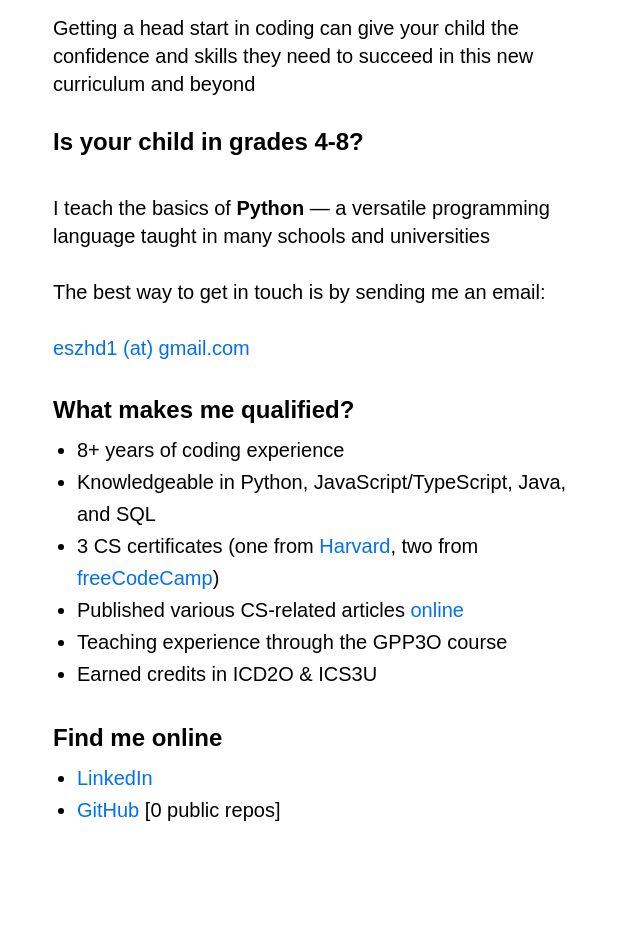
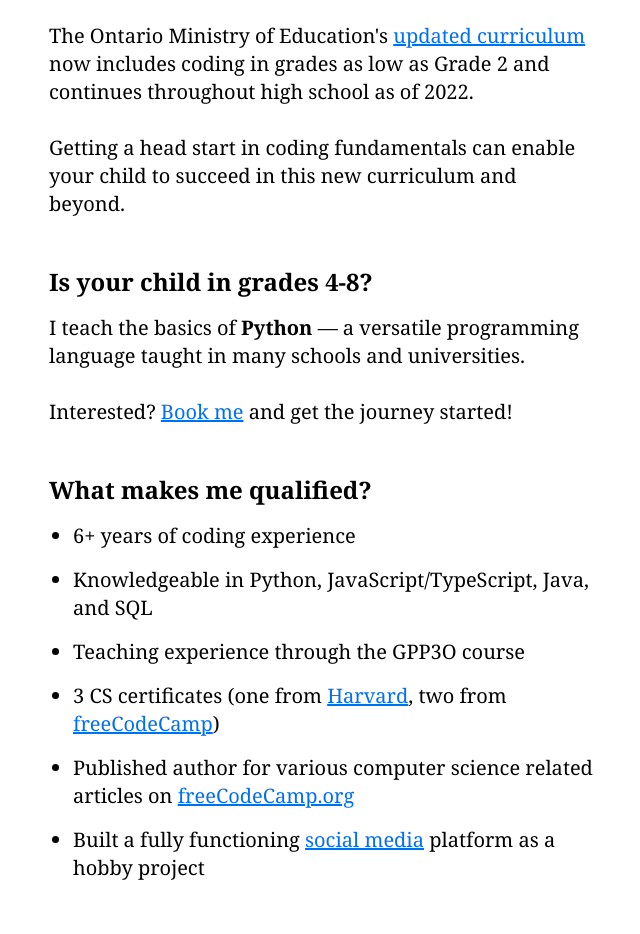
Before and after one commit to eesazahed/sensenow, a Next.js app: page / in a window 1280 px wide. Shown: the part 466-1400 px from the top of the page, without its empty margins (319-959 px from the left). Built offline with nearby package versions, Linux system fonts and the light colour scheme; no server answers.

Commit message:
sensenow

```diff
--- a/pages/index.tsx
+++ b/pages/index.tsx
@@ -14,64 +14,78 @@ const Home: NextPage = () => {
   return (
     <div className="mx-8">
       <Head>
-        <title>Learn with Eesa</title>
+        <title>SenseNow Academy</title>
         <link
+          className="mb-4"
           rel="shortcut icon"
-          href="https://avatars.githubusercontent.com/u/97064249?v=4"
+          href="/assets/images/logo.png"
           type="image/x-icon"
         />
       </Head>
-      <main className="px-8 md:w-1/2 mx-auto my-48 md:text-xl">
-        <h1 className="my-8 text-4xl md:text-7xl font-bold bg-gradient-to-r from-[#b800ff] to-[#d4fc00] bg-clip-text text-transparent">
+      <main className="px-8 md:w-1/2 mx-auto md:text-xl">
+        <div className="px-8 mx-auto md:w-1/2 my-16">
+          <img src="/assets/images/logo.png" className="w-full" />
+        </div>
+
+        {/* <h1 className="text-center my-8 text-4xl md:text-7xl font-bold bg-gradient-to-r from-[#b800ff] to-[#d4fc00] bg-clip-text text-transparent py-4">
           Coding is important
-        </h1>
-        <div className="m-1">
-          <section className="mb-8">
+        </h1> */}
+
+        <div className="pb-24">
+          <section className="mb-12">
+            <h2 className="md:text-left text-center font-bold text-6xl mb-8">
+              Coding is important.
+            </h2>
             <p>
-              The{" "}
+              The Ontario Ministry of Education's{" "}
               <a
-                href="https://www.dcp.edu.gov.on.ca/en/curriculum/science-technology"
+                href="https://www.dcp.edu.gov.on.ca/en/curriculum/science-technology/context/strands#strand-a"
                 target="_blank"
                 rel="noreferrer"
               >
-                Ontario Ministry of Education
+                updated curriculum
               </a>{" "}
-              now includes coding in younger grades to help kids build important
-              problem-solving and tech skills as of 2022
+              now includes coding in grades as low as Grade 2 and continues
+              throughout high school as of 2022.
             </p>
             <br />
             <p>
-              Getting a head start in coding can give your child the confidence
-              and skills they need to succeed in this new curriculum and beyond
+              Getting a head start in coding fundamentals can enable your child
+              to succeed in this new curriculum and beyond.
             </p>
-            <br />
-            <p className="font-bold text-2xl mb-2">
+          </section>
+
+          <section className="mb-12">
+            <h2 className="font-bold text-2xl mb-4">
               Is your child in grades 4-8?
+            </h2>
+            <p>
+              I teach the basics of <b>Python</b> — a versatile programming
+              language taught in many schools and universities.
             </p>
             <br />
             <p>
-              I teach the basics of <b>Python</b> — a versatile programming
-              language taught in many schools and universities
-            </p>
-            <br />
-            <p>The best way to get in touch is by sending me an email:</p>
-            <br />
-            <p>
-              <a>eszhd1 (at) gmail.com</a>
+              Interested?{" "}
+              <a href="https://example.com" target="_blank" rel="noreferrer">
+                Book me
+              </a>{" "}
+              and get the journey started!
             </p>
           </section>
 
-          <section className="mb-8">
-            <h2 className="font-bold text-2xl mb-2">
+          <section className="mb-12">
+            <h2 className="font-bold text-2xl mb-4">
               What makes me qualified?
             </h2>
-            <ul className="list-disc ml-6 leading-8">
-              <li>8+ years of coding experience</li>
-              <li>
+            <ul className="list-disc ml-6">
+              <li className="mb-4">6+ years of coding experience</li>
+              <li className="mb-4">
                 Knowledgeable in Python, JavaScript/TypeScript, Java, and SQL
               </li>
-
-              <li>
+              <li className="mb-4">
+                Teaching experience through the GPP3O course
+              </li>
+              <li className="mb-4">
                 3 CS certificates (one from{" "}
                 <a
                   href="https://cs50.harvard.edu/certificates/2020086e-51d6-4098-9026-29048e0651c5.png"
@@ -90,26 +104,36 @@ const Home: NextPage = () => {
                 </a>
                 )
               </li>
-              <li>
-                Published various CS-related articles{" "}
+              <li className="mb-4">
+                Published author for various computer science related articles
+                on{" "}
                 <a
                   href="https://www.freecodecamp.org/news/author/eesazahed/"
                   target="_blank"
                   rel="noreferrer"
                 >
                   {" "}
-                  online
+                  freeCodeCamp.org
                 </a>
+              </li>{" "}
+              <li className="mb-4">
+                Built a fully functioning{" "}
+                <a
+                  href="https://laser.vercel.app/feed"
+                  target="_blank"
+                  rel="noreferrer"
+                >
+                  social media
+                </a>{" "}
+                platform as a hobby project
               </li>
-              <li>Teaching experience through the GPP3O course</li>
-              <li>Earned credits in ICD2O & ICS3U</li>
             </ul>
           </section>
 
-          <section className="mb-8">
-            <h2 className="font-bold text-2xl mb-2">Find me online </h2>
-            <ul className="list-disc ml-6 leading-8">
-              <li>
+          <section className="mb-12">
+            <h2 className="font-bold text-2xl mb-4">Find me online </h2>
+            <ul className="list-disc ml-6">
+              <li className="mb-4">
                 <a
                   href="https://linkedin.com/in/eszhd"
                   target="_blank"
@@ -118,7 +142,7 @@ const Home: NextPage = () => {
                   LinkedIn
                 </a>
               </li>
-              <li>
+              <li className="mb-4">
                 <a
                   href="https://github.com/eesazahed"
                   target="_blank"
--- a/styles/globals.css
+++ b/styles/globals.css
@@ -6,14 +6,14 @@ html,
 body {
   padding: 0;
   margin: 0;
-  font-family: sans-serif;
+  font-family: "georgia", serif;
   background-color: white;
   color: black;
 }
 
 a {
   color: #0070f3;
-  text-decoration: none;
+  text-decoration: underline;
 }
 
 * {
```
Also changed, not shown: public/assets/images/logo.png (added).
